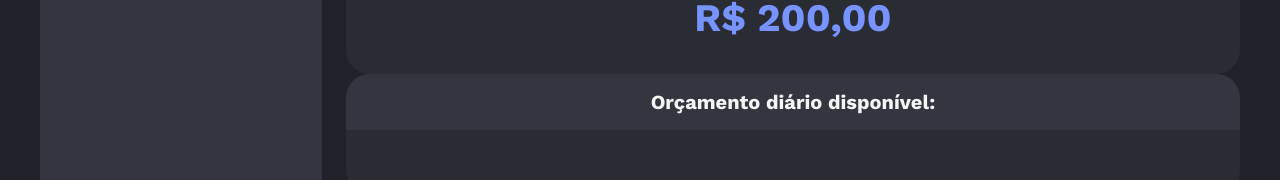
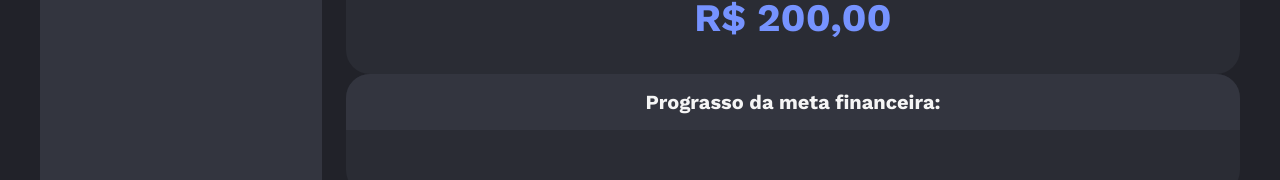
Before and after one commit to pedrohg99/poupapp, a React (Vite) app: page / in a window 1280 px wide. Shown: the part 280-460 px from the top of the page. Built offline with nearby package versions, Linux system fonts and the light colour scheme.

Commit message:
Cria component SavingsStatus

```diff
--- a/src/App.jsx
+++ b/src/App.jsx
@@ -31,7 +31,7 @@ function App() {
           </Card>
           <Card>
             <Card.Header>
-              Orçamento diário disponível:
+              Prograsso da meta financeira:
             </Card.Header>
             <Card.Body>
 
```
Also changed, not shown: src/components/SavingsStatus/index.jsx (added, +13 -0 lines), src/components/SavingsStatus/savingsstatus.module.css (added).
